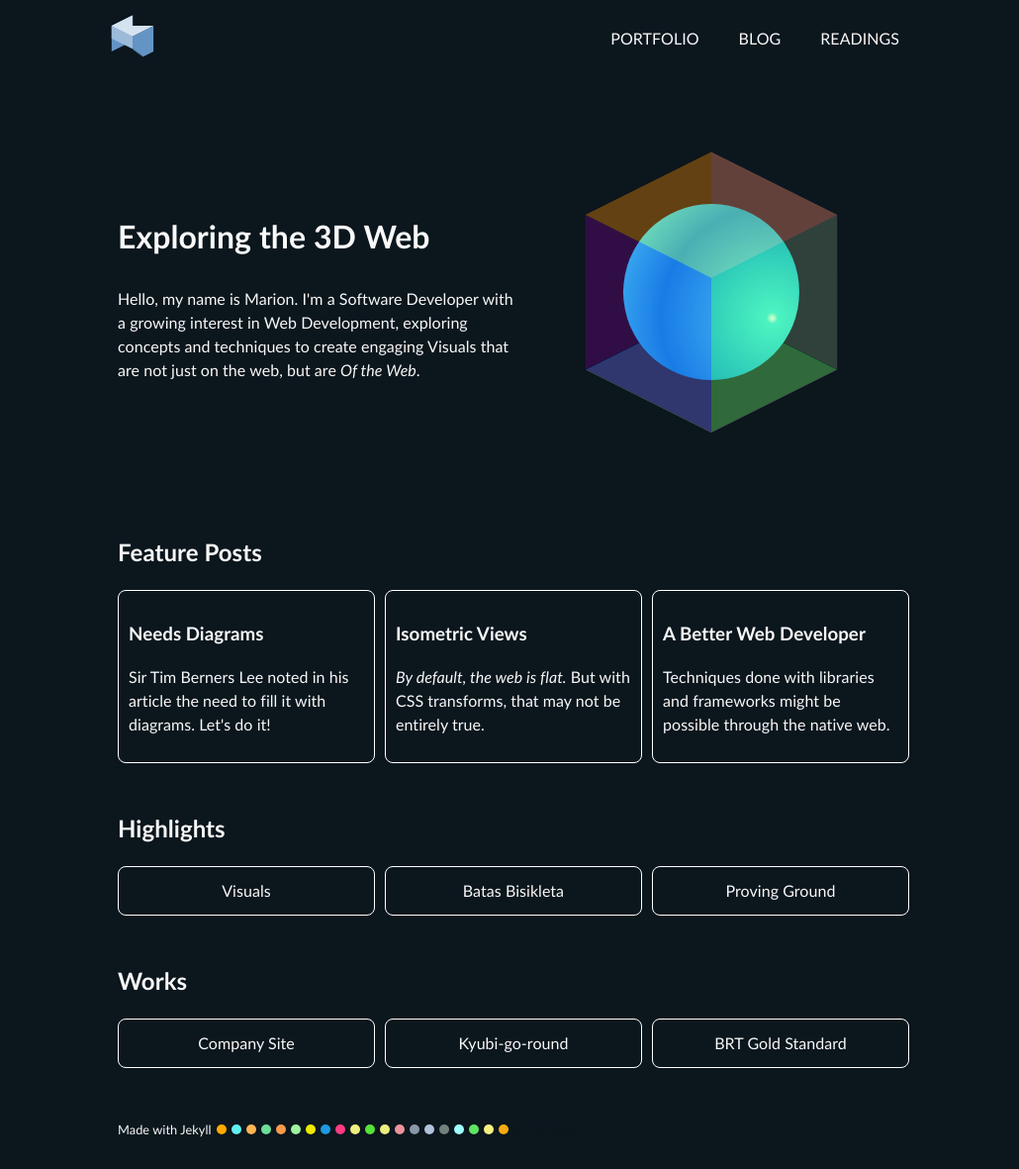
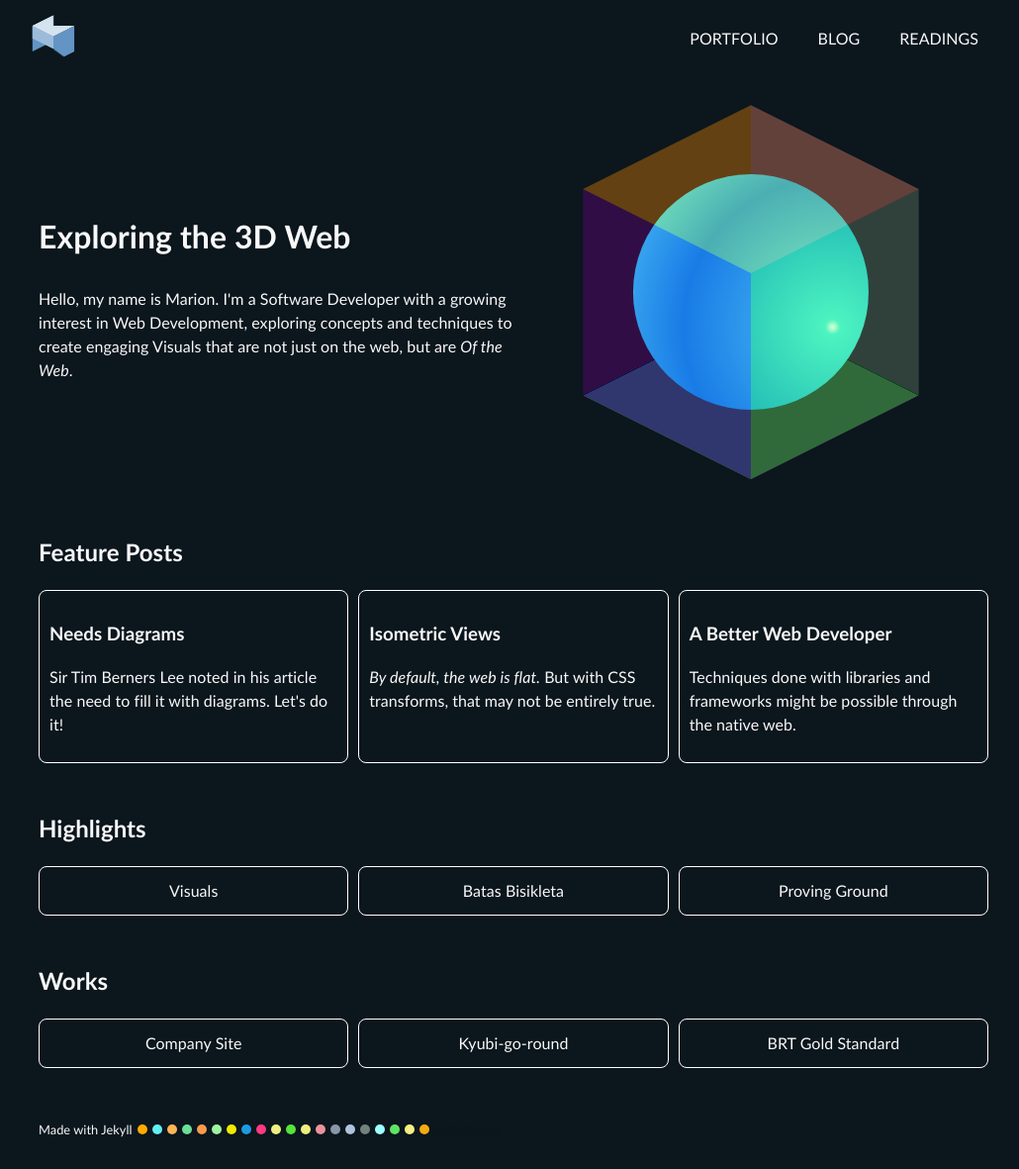
Before and after one commit to mpdagang/mpdagang.github.io, a Jekyll site: the page built from _pages/index.html, in a window 1280 px wide. Shown: the whole page at 99% size, without its empty margins (121-1151 px from the left). Built offline with Jekyll 4.4.1, drawn with Linux system fonts in a browser that asks for light colours.

Commit message:
Update main style
- container width limit increased
- fluid size range for graphic cube increased

```diff
--- a/assets/styles/main.scss
+++ b/assets/styles/main.scss
@@ -125,7 +125,7 @@ ul {
 }
 
 .mp-w-l {
-  max-width: 50em;
+  max-width: 60em;
 }
 
 .card-list {
@@ -945,7 +945,7 @@ two-up {
 ------------------------------------------------------------*/
 
 .fps {
-  font-size: clamp(30px, 10vw, 60px);
+  font-size: clamp(30px, 10vw, 80px);
   --x: 3em;
   --color: transparent; // border color
   --origin: calc(var(--x) / 2);
```
